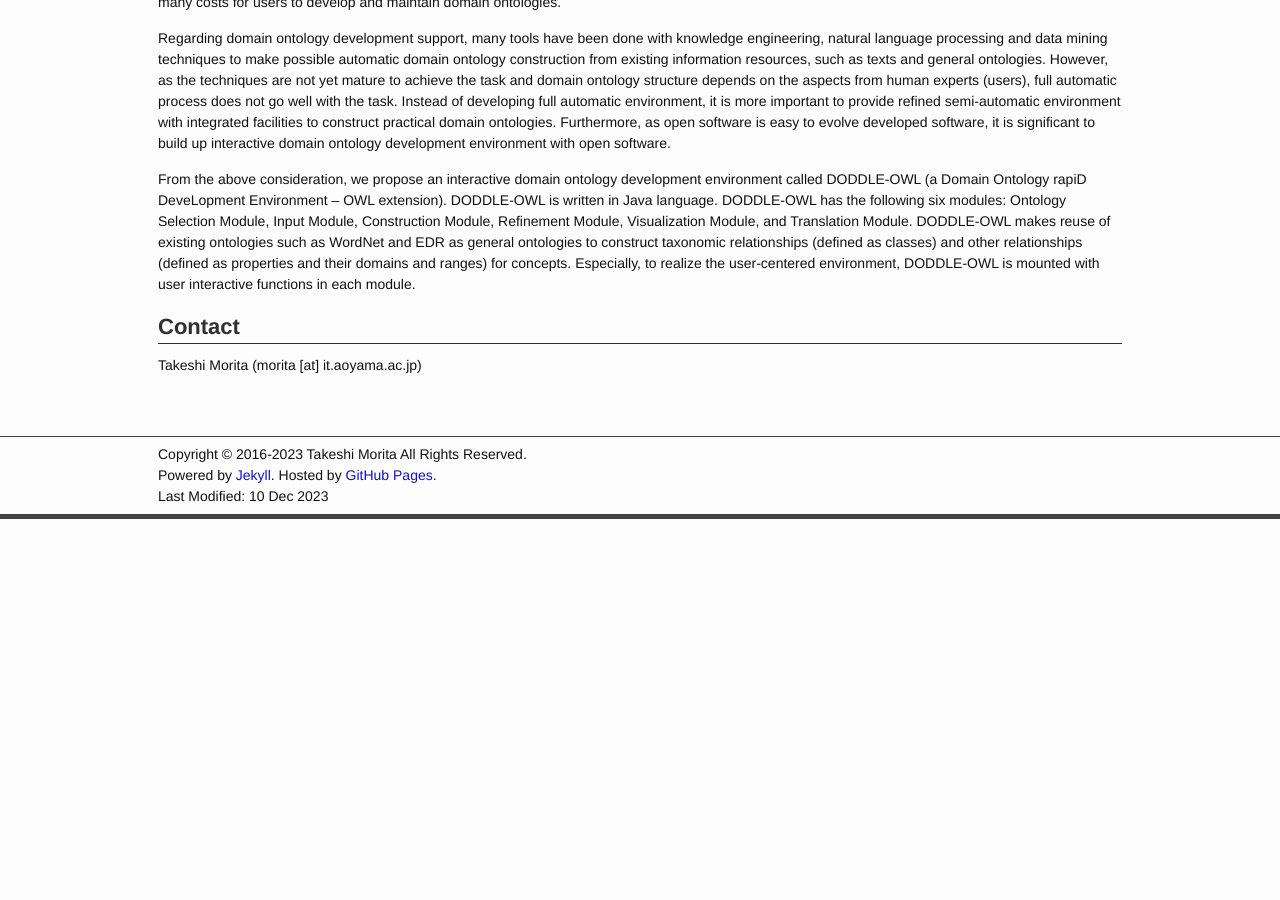
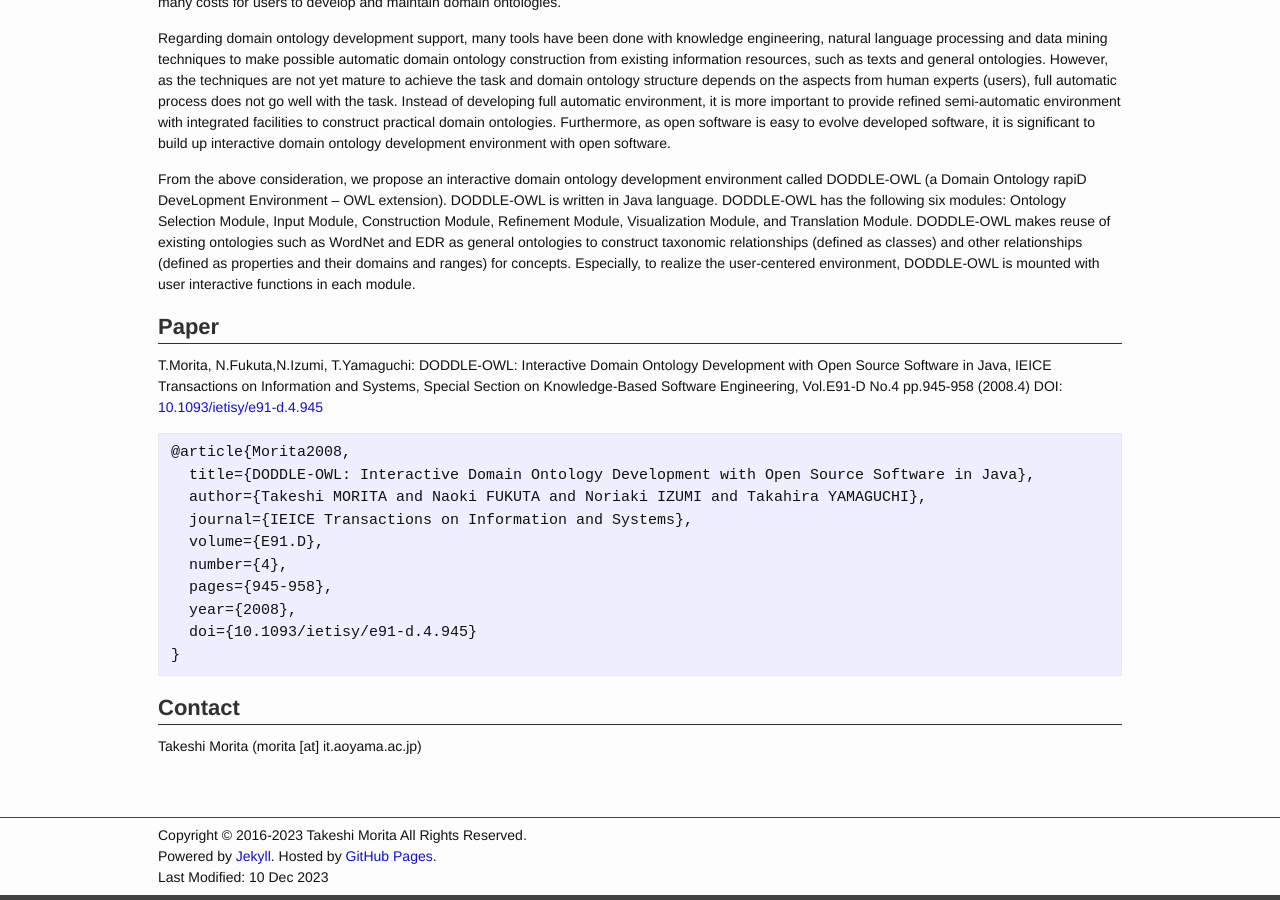
Before and after one commit to doddle-owl/doddle-owl.github.io, a Jekyll site: the page built from index.md, in a window 1280 px wide and 900 px high, scrolled down 616 px. Built offline with Jekyll 4.4.1, drawn with Linux system fonts in a browser that asks for light colours; before the commit the page ends 1135 px from its top, so only the background shows below that.

Commit message:
update index

````diff
--- a/index.md
+++ b/index.md
@@ -23,6 +23,21 @@ Regarding domain ontology development support, many tools have been done with kn
 
 From the above consideration, we propose an interactive domain ontology development environment called DODDLE-OWL (a Domain Ontology rapiD DeveLopment Environment – OWL extension). DODDLE-OWL is written in Java language. DODDLE-OWL has the following six modules: Ontology Selection Module, Input Module, Construction Module, Refinement Module, Visualization Module, and Translation Module. DODDLE-OWL makes reuse of existing ontologies such as WordNet and EDR as general ontologies to construct taxonomic relationships (defined as classes) and other relationships (defined as properties and their domains and ranges) for concepts. Especially, to realize the user-centered environment, DODDLE-OWL is mounted with user interactive functions in each module.
 
+# Paper
+T.Morita, N.Fukuta,N.Izumi, T.Yamaguchi: DODDLE-OWL: Interactive Domain Ontology Development with Open Source Software in Java, IEICE Transactions on Information and Systems, Special Section on Knowledge-Based Software Engineering, Vol.E91-D No.4 pp.945-958 (2008.4) DOI: [10.1093/ietisy/e91-d.4.945](http://dx.doi.org/10.1093/ietisy/e91-d.4.945)
+
+```
+@article{Morita2008,
+  title={DODDLE-OWL: Interactive Domain Ontology Development with Open Source Software in Java},
+  author={Takeshi MORITA and Naoki FUKUTA and Noriaki IZUMI and Takahira YAMAGUCHI},
+  journal={IEICE Transactions on Information and Systems},
+  volume={E91.D},
+  number={4},
+  pages={945-958},
+  year={2008},
+  doi={10.1093/ietisy/e91-d.4.945}
+}
+```
 
 # Contact
 Takeshi Morita (morita [at] it.aoyama.ac.jp)
````
Also changed, not shown: index-ja.md (+16 -0 lines), 2 other files.
